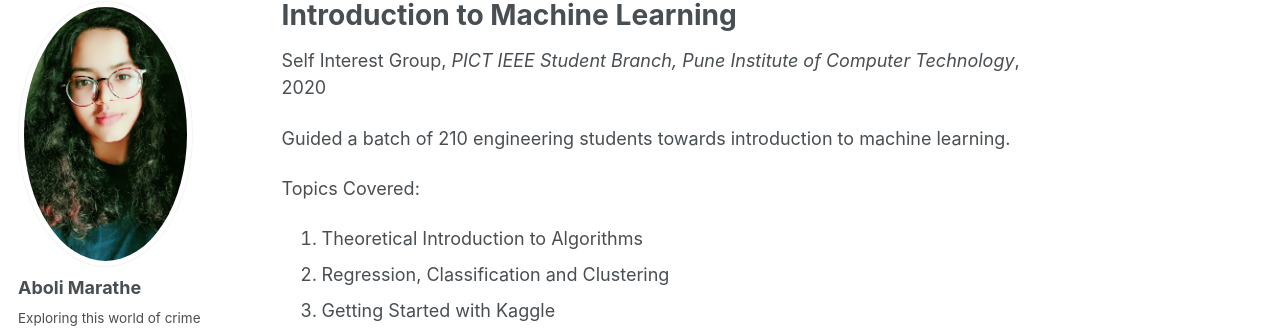
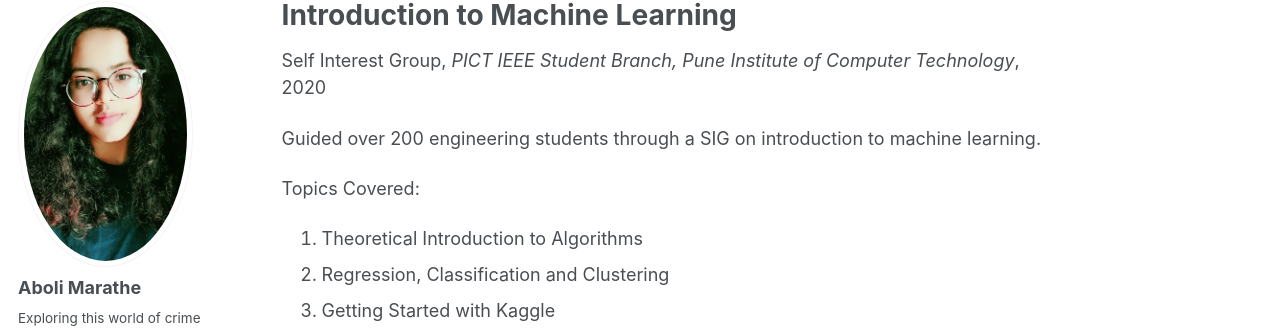
Before and after one commit to Infernolia/Infernolia.github.io, a Jekyll site: the page built from _teaching/teach2.md, in a window 1280 px wide and 1184 px high. Shown: the part 117-445 px from the top of the window. Built offline with Jekyll 4.4.1, drawn with Linux system fonts in a browser that asks for light colours; some web fonts are replaced.

Commit message:
Update teach2.md

```diff
--- a/_teaching/teach2.md
+++ b/_teaching/teach2.md
@@ -8,7 +8,7 @@ date: 2020-05-01
 location: "Pune, India"
 ---
 
-Guided a batch of 210 engineering students towards introduction to machine learning.
+Guided over 200 engineering students through a SIG on introduction to machine learning.
 
 Topics Covered:
 1. Theoretical Introduction to Algorithms
```
